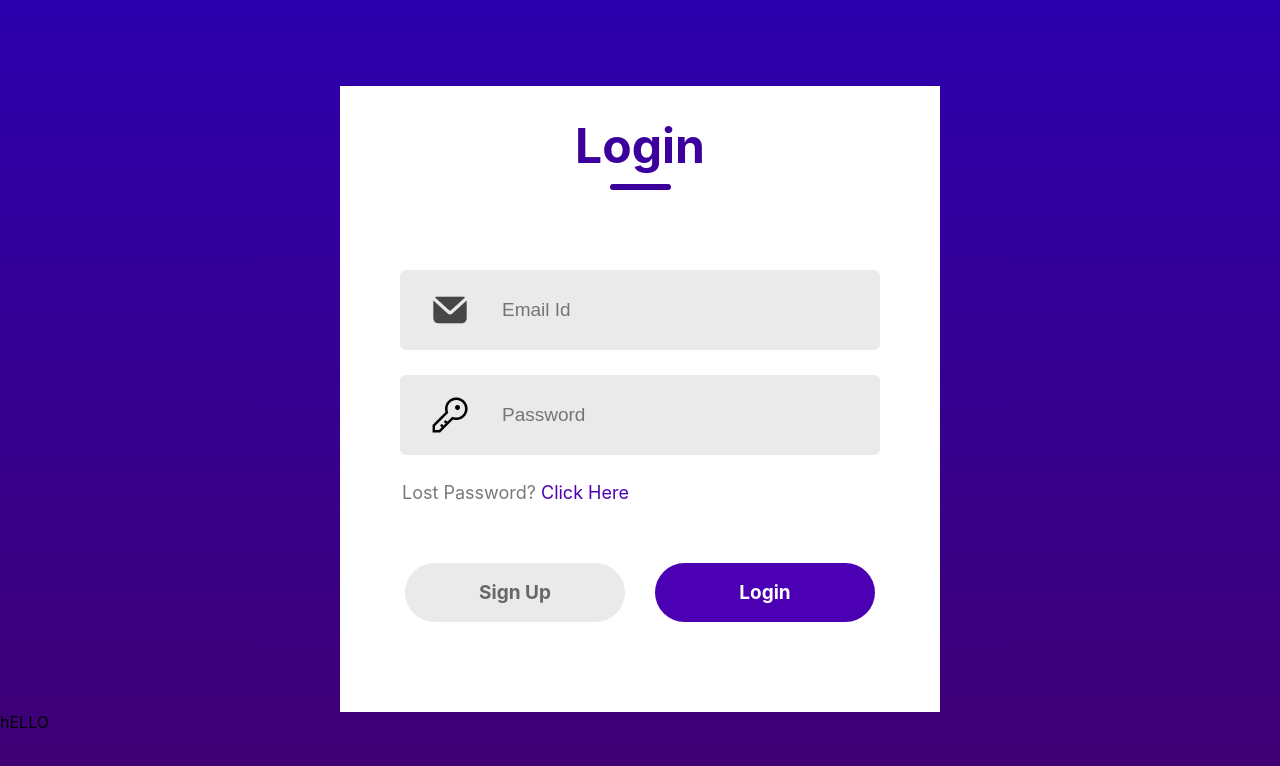
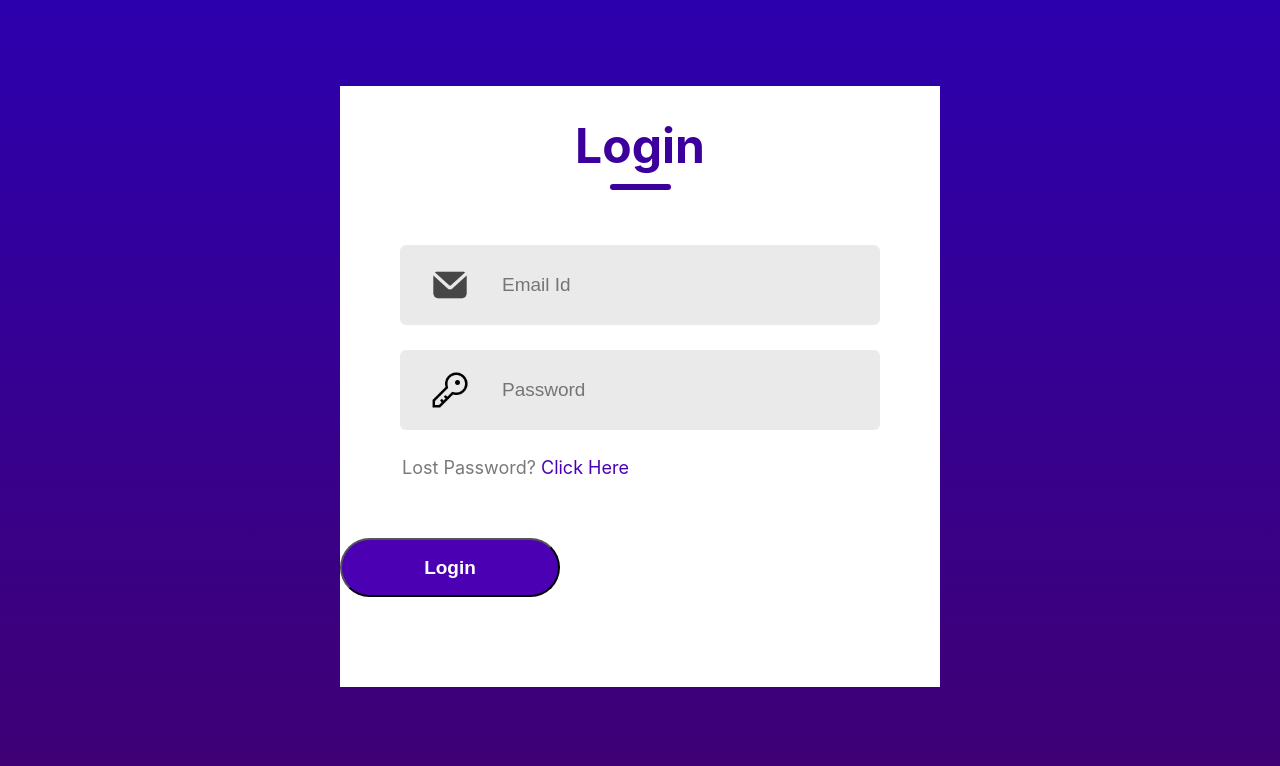
Before and after one commit to HarinduChira/health_harbor, a React (Create React App) app: page / in a window 1280 px wide. Shown: the part 114-880 px from the top of the page. Built offline with nearby package versions, Linux system fonts and the light colour scheme; no server answers.

Commit message:
Implemented and Connected Backend and Front end of Cuslogin

```diff
--- a/package.json
+++ b/package.json
@@ -6,8 +6,10 @@
     "@testing-library/jest-dom": "^5.17.0",
     "@testing-library/react": "^13.4.0",
     "@testing-library/user-event": "^13.5.0",
+    "axios": "^1.6.7",
     "react": "^18.2.0",
     "react-dom": "^18.2.0",
+    "react-router-dom": "^6.22.3",
     "react-scripts": "5.0.1",
     "web-vitals": "^2.1.4"
   },
--- a/public/index.html
+++ b/public/index.html
@@ -8,7 +8,6 @@
       name="description"
       content="Web site created using create-react-app"
     />
-    <link rel="apple-touch-icon" href="%PUBLIC_URL%/logo192.png" />
 
     <link rel="manifest" href="%PUBLIC_URL%/manifest.json" />
 
--- a/src/App.js
+++ b/src/App.js
@@ -6,7 +6,6 @@ function App() {
   return (
     <div>
       <LoginSignUp/>
-      hELLO
     </div>
   );
 }
--- a/src/Components/LoginSignUp/LoginSignUp.css
+++ b/src/Components/LoginSignUp/LoginSignUp.css
@@ -95,8 +95,3 @@
     font-weight: 700;
     cursor: pointer;
 }
-
-.gray{
-    background: #EAEAEA;
-    color: #676767;
-}
--- a/src/Components/LoginSignUp/LoginSignUp.js
+++ /dev/null
@@ -1,47 +0,0 @@
-import React,{useState} from 'react'
-import './LoginSignUp.css'
-
-import user from './user.png'
-import email from './email.png'
-import password from './password.png'
-
-
-
-const CusLogin = () => {
-
-  const [action, setAction] = useState("Login") // login or signup
-
-  return (
-    <div className='container'>
-      <div className="header">
-        <div className="text">{action}</div>
-        <div className="underline"></div>
-      </div>
-      <div className="inputs">
-        {action==="Login" ? <div></div>: <div className="input">
-          <div className="input">
-            <img src={user} alt=""/>
-            <input type="text" placeholder='Name'/>
-          </div>
-        </div>}
-        <div className="input">
-          <img src={email} alt=""/>
-          <input type="email" placeholder='Email Id'/>
-        </div>
-        <div className="input">
-          <img src={password} alt=""/>
-          <input type="password" placeholder='Password' />
-        </div>
-      </div>
-      {action==="Sign Up"?<div></div>:<div className="forget-password">Lost Password? <span>Click Here</span></div>}
-
-      <div className="submit-container">
-        <div className={action==="Login"?"submit gray":"submit"}   onClick={()=> {setAction("Sign Up")}}>Sign Up</div>
-        <div className={action==="Sign Up"?"submit gray":"submit"} onClick={()=> {setAction("Login")}}>Login</div>
-      </div>
-
-    </div>
-  )
-}
-
-export default CusLogin
--- /dev/null
+++ b/src/Components/LoginSignUp/LoginSignUp.jsx
@@ -0,0 +1,64 @@
+import React,{useState} from 'react'
+import './LoginSignUp.css'
+import axios from 'axios'
+
+import emailimg from './email.png'
+import passwordimg from './password.png'
+
+
+function LoginSignUp()  {
+
+  const [email, setEmail] = useState('');
+
+  const [password, setPassword] = useState('');
+
+
+  const checkLogin = async () =>{
+
+      const res = await axios.get('http://localhost:8080/api/CusLogin/' + email + ',' + password);
+      console.log(res.data);
+  }
+
+
+  return (
+
+    <div className='container'>
+      <div className="header">
+        <div className="text">Login</div>
+        <div className="underline"></div>
+      </div>
+
+      <form action='' onSubmit={checkLogin()}>
+
+      <div className="inputs">
+
+        <div className="input">
+            <img src={emailimg} alt=""/>
+            <input type="email" placeholder='Email Id' id='email'
+            value={email}
+            onChange={(e) => setEmail(e.target.value)}
+            />
+        </div>
+
+        <div className="input">
+          <img src={passwordimg} alt=""/>
+          <input type="password" placeholder='Password' id='password'
+          value={password}
+          onChange={(e) => setPassword(e.target.value)}
+          />
+        </div>
+
+      </div>
+
+      <div className="forget-password">Lost Password? <span>Click Here</span></div>
+      <div className="submit-container">
+        <input className='submit' type="submit" value="Login" />
+      </div>
+      </form>
+
+    </div>
+
+  )
+}
+
+export default LoginSignUp
```
Also changed, not shown: 1 other file (tests, documents, lock files or other folders).
